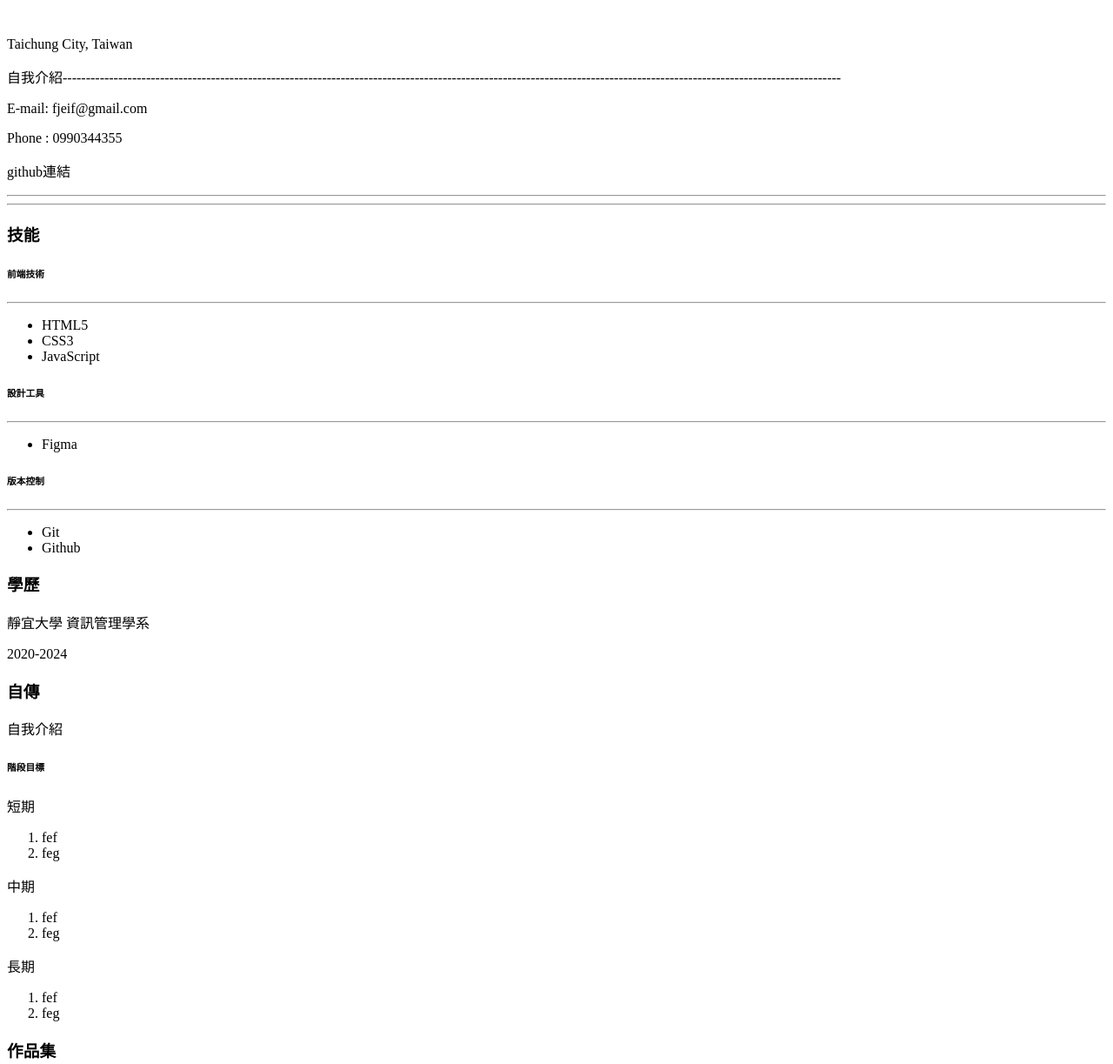
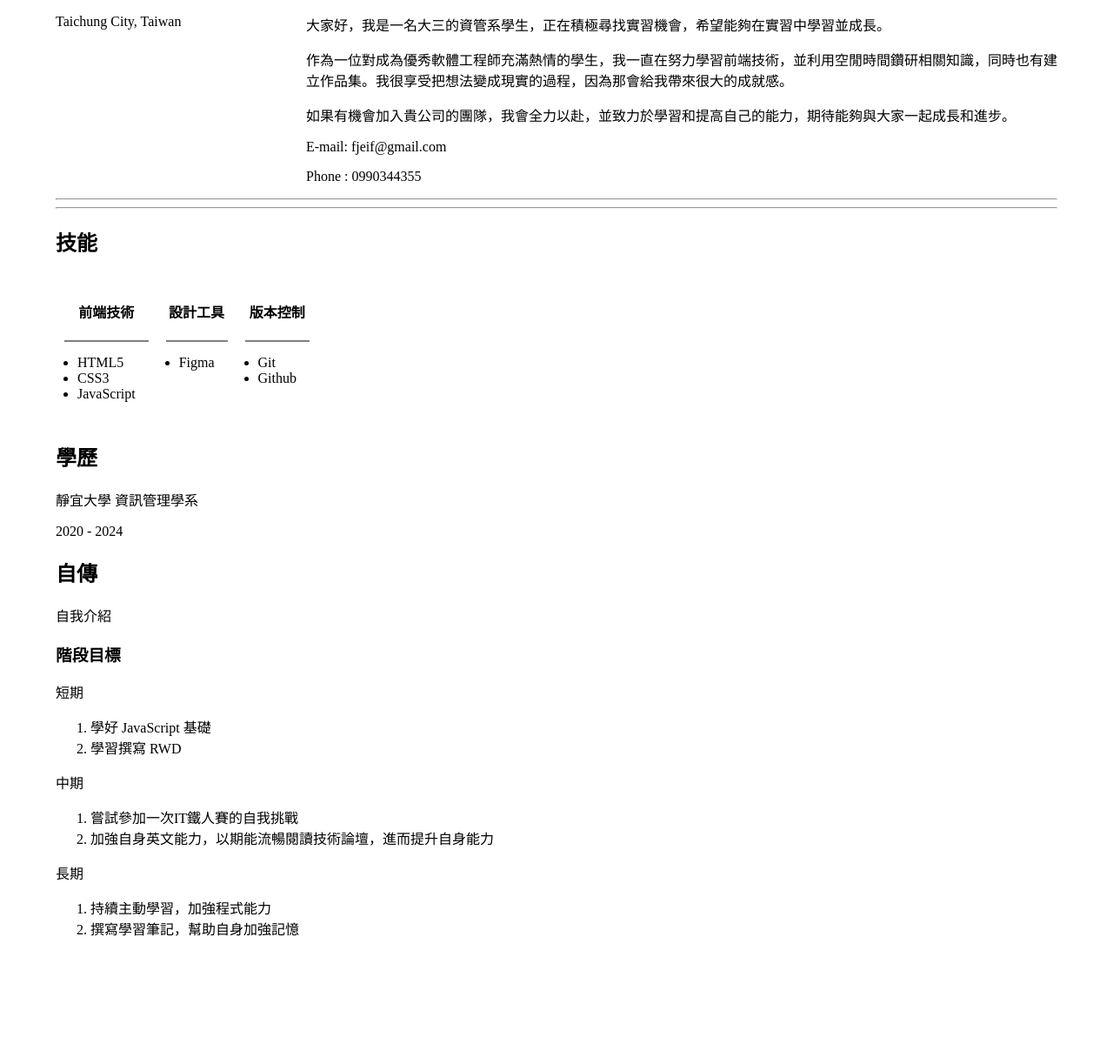
Before and after one commit to Rong1135/RWD_Resume, a plain HTML site: page index.html in a window 1280 px wide. Shown: the whole page at 87% size. After the commit the page ends 1095 px from the top, so only its background shows below. Drawn offline with Linux system fonts and the light colour scheme.

Commit message:
index.html文件內容增加；style.css增加 float 功能和排版

```diff
--- a/css/style.css
+++ b/css/style.css
@@ -1,3 +1,42 @@
 body {
-    color: black;
+    width: 90%;
+    margin: auto;
 }
+
+.header_left {
+    float: left;
+    width: 20%;
+}
+
+.header_right {
+    float: right;
+    width: 75%;
+}
+
+hr {
+    clear: both;
+}
+
+.skill_box {
+    display: flex;
+    flex-direction: row;
+    justify-content: flex-start;
+    align-items: flex-start;
+}
+
+.skill_ul {
+    margin: 10px;
+}
+
+.skill_ul h4 {
+    text-align: center;
+}
+
+.skill_ul ul {
+    margin: 10px;
+    padding: 5px;
+}
+
+.skill_ul hr {
+    border: 1px solid gray;
+}
--- a/index.html
+++ b/index.html
@@ -10,21 +10,32 @@
     <body>
         <header>
             <div class="header_left">
-                <img src="">
+                <!-- <img src=""> -->
                 <p>Taichung City, Taiwan</p>
             </div>
             <div class="header_right">
-                <p>自我介紹------------------------------------------------------------------------------------------------------------------------------------------------------------------------</p>
+                <p>
+                    大家好，我是一名大三的資管系學生，正在積極尋找實習機會，希望能夠在實習中學習並成長。
+                </p>
+
+                <p>
+                    作為一位對成為優秀軟體工程師充滿熱情的學生，我一直在努力學習前端技術，並利用空閒時間鑽研相關知識，同時也有建立作品集。我很享受把想法變成現實的過程，因為那會給我帶來很大的成就感。
+                </p>
+
+                <p>
+                    如果有機會加入貴公司的團隊，我會全力以赴，並致力於學習和提高自己的能力，期待能夠與大家一起成長和進步。
+                </p>
                 <p>E-mail: fjeif@gmail.com</p>
                 <p>Phone : 0990344355</p>
-                <p>github連結</p>
+                <!-- <p>github連結</p> -->
             </div>
+        </header>
         <hr><hr>
         <main>
-                <section id="skill">
-                    <h3>技能</h3>
-                    <div>
-                        <h6>前端技術</h6>
+            <h2>技能</h2>
+            <section id="skill" class="skill_box">
+                <div class="skill_ul">
+                    <h4>前端技術</h4>
                     <hr>
                     <ul>
                         <li>HTML5</li>
@@ -32,15 +43,15 @@
                         <li>JavaScript</li>
                     </ul>
                 </div>
-                    <div>
-                        <h6>設計工具</h6>
+                <div class="skill_ul">
+                    <h4>設計工具</h4>
                     <hr>
                     <ul>
                         <li>Figma</li>
                     </ul>
                 </div>
-                    <div>
-                        <h6>版本控制</h6>
+                <div class="skill_ul">
+                    <h4>版本控制</h4>
                     <hr>
                     <ul>
                         <li>Git</li>
@@ -49,34 +60,33 @@
                 </div>
             </section>
             <section id="school">
-                    <h3>學歷</h3>
+                <h2>學歷</h2>
                 <p>靜宜大學 資訊管理學系</p>
-                    <p>2020-2024</p>
+                <p>2020 - 2024</p>
             </section>
             <section id="自傳">
-                    <h3>自傳</h3>
+                <h2>自傳</h2>
                 <p>自我介紹</p>
-                    <h6>階段目標</h6>
+                <h3>階段目標</h3>
                 <p>短期</p>
                 <ol>
-                        <li>fef</li>
-                        <li>feg</li>
+                    <li>學好 JavaScript 基礎</li>
+                    <li>學習撰寫 RWD </li>
                 </ol>
                 <p>中期</p>
                 <ol>
-                        <li>fef</li>
-                        <li>feg</li>
+                    <li>嘗試參加一次IT鐵人賽的自我挑戰</li>
+                    <li>加強自身英文能力，以期能流暢閱讀技術論壇，進而提升自身能力</li>
                 </ol>
                 <p>長期</p>
                 <ol>
-                        <li>fef</li>
-                        <li>feg</li>
+                    <li>持續主動學習，加強程式能力</li>
+                    <li>撰寫學習筆記，幫助自身加強記憶</li>
                 </ol>
             </section>
-                <section id="作品集">
-                    <h3>作品集</h3>
-                </section>
+            <!-- <section id="作品集">
+                <h2>作品集</h2>
+            </section> -->
         </main>
-        </header>
     </body>
 </html>
```
Lines whose indentation alone changed are shown as unchanged.
